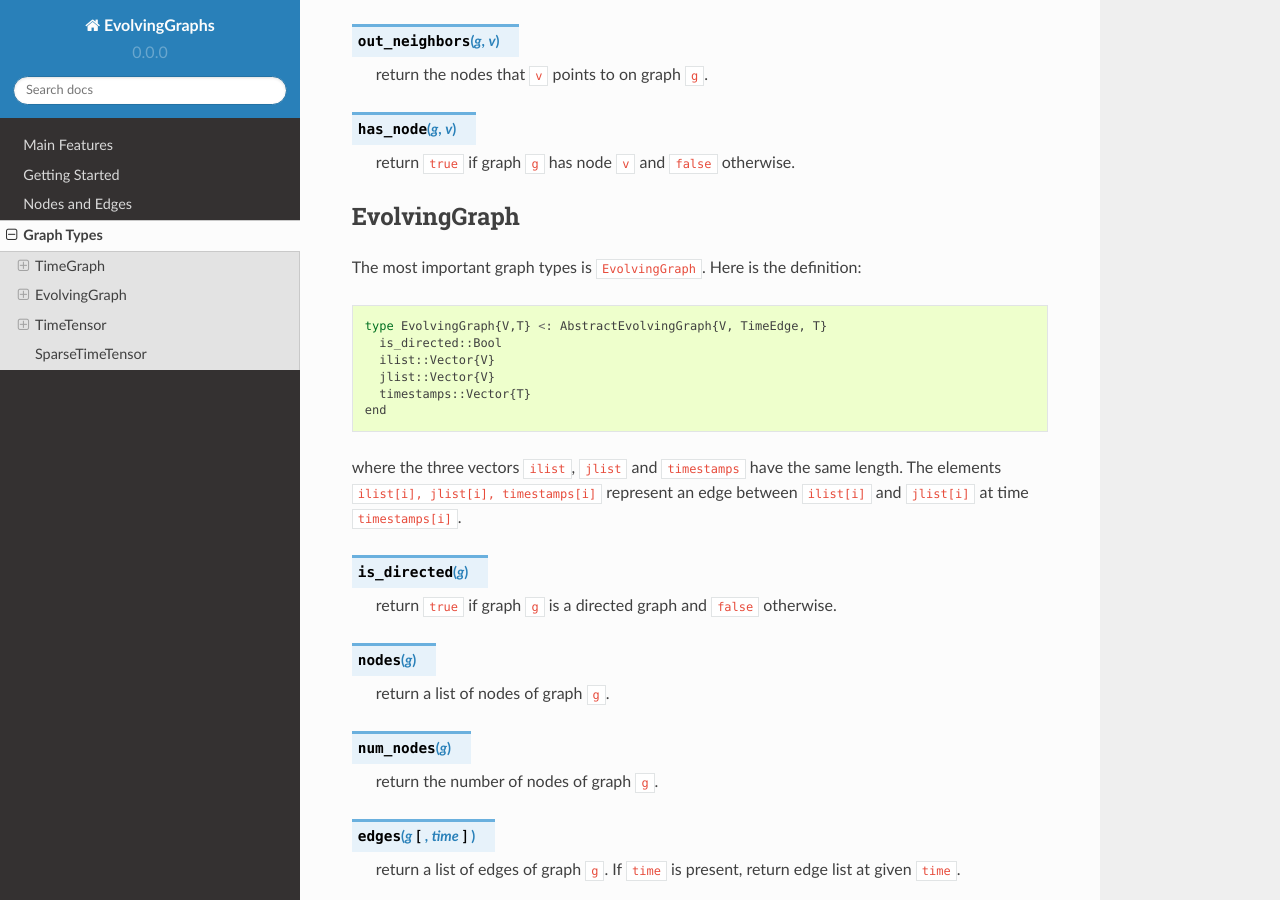
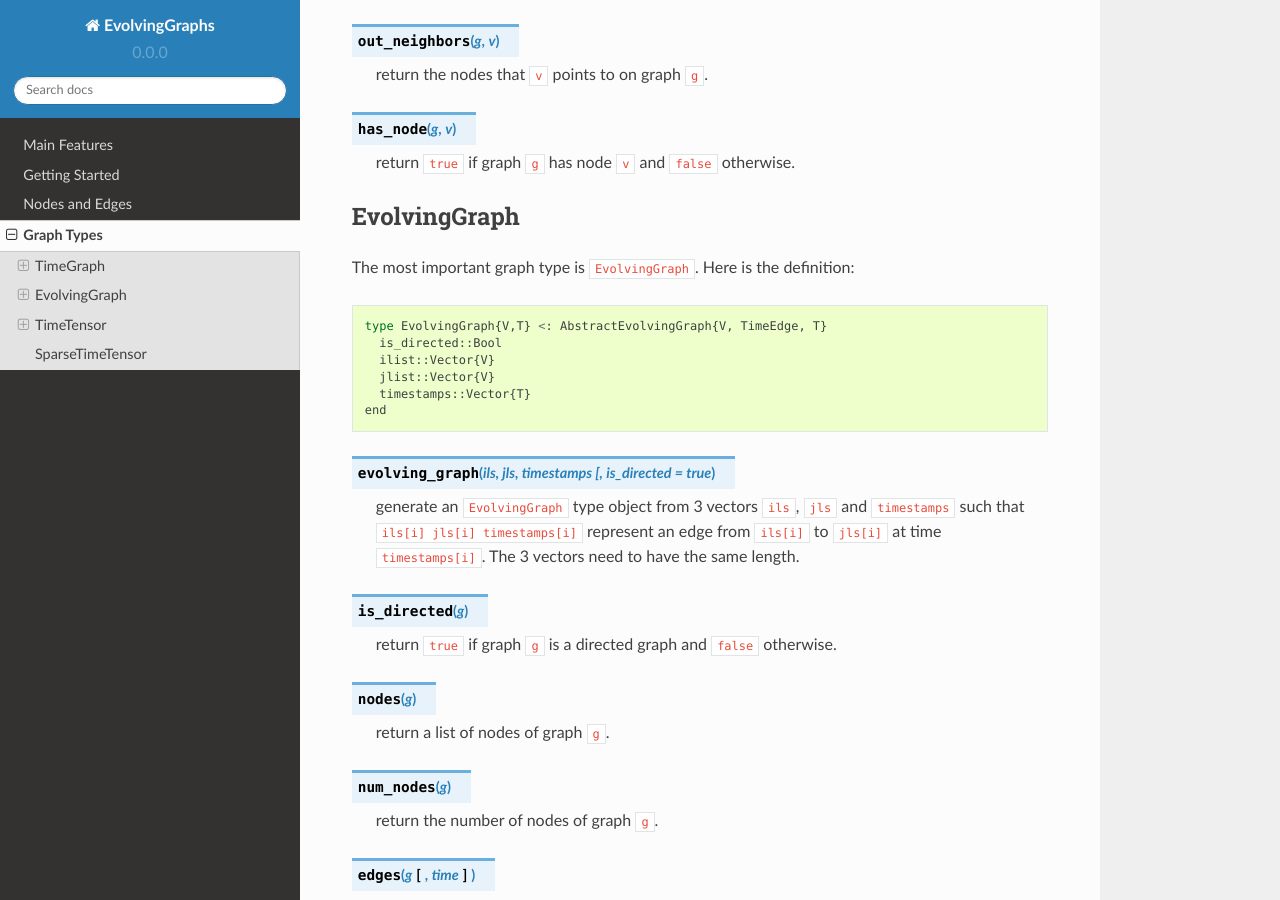
Before and after one commit to EtymoIO/EvolvingGraphs.jl, a Sphinx documentation site: the page built from doc/graph.rst, in a window 1280 px wide and 900 px high, scrolled down 832 px. Built offline with Sphinx 7.4.7 and the Read the Docs theme 2.0.0, drawn with Linux system fonts in a browser that asks for light colours.

Commit message:
add info for EvolvingGraph generating function

```diff
--- a/doc/graph.rst
+++ b/doc/graph.rst
@@ -46,7 +46,7 @@ The following functions are defined on ``TimeGraph``.
 EvolvingGraph
 -------------
 
-The most important graph types is ``EvolvingGraph``. Here is the
+The most important graph type is ``EvolvingGraph``. Here is the
 definition::
 
   type EvolvingGraph{V,T} <: AbstractEvolvingGraph{V, TimeEdge, T}
@@ -56,10 +56,13 @@ definition::
     timestamps::Vector{T}
   end
 
-where the three vectors ``ilist``, ``jlist`` and ``timestamps`` have
-the same length. The elements ``ilist[i], jlist[i], timestamps[i]``
-represent an edge between ``ilist[i]`` and ``jlist[i]`` at time
-``timestamps[i]``.
+
+.. function:: evolving_graph(ils, jls, timestamps [, is_directed = true)
+
+   generate an ``EvolvingGraph`` type object from 3 vectors ``ils``,
+   ``jls`` and ``timestamps`` such that ``ils[i] jls[i] timestamps[i]``
+   represent an edge from ``ils[i]`` to ``jls[i]`` at time ``timestamps[i]``.
+   The 3 vectors need to have the same length.
 
 .. function:: is_directed(g)
 
```
Also changed, not shown: 2 other files.
